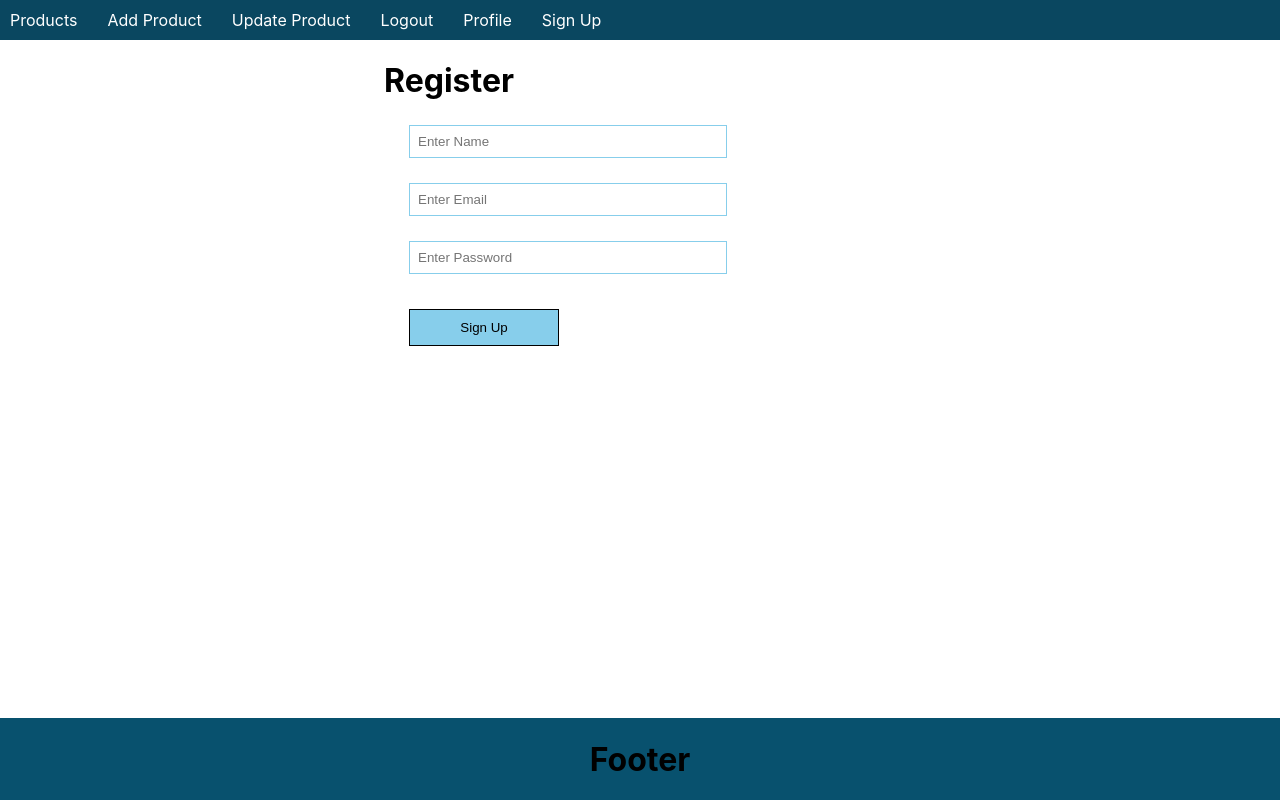
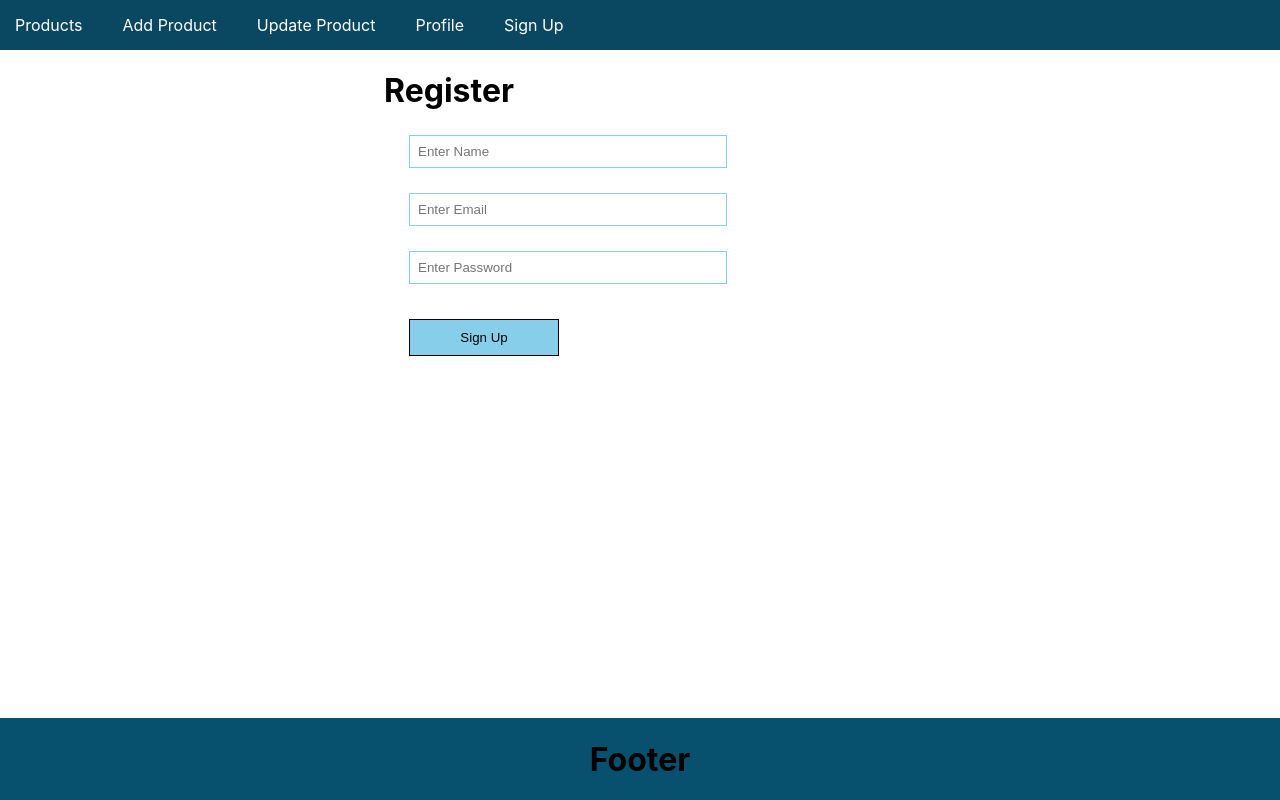
Before and after one commit to iMrihan/e-dashboard, a React (Create React App) app in the folder client/: page /signup in a window 1280 px wide. Built offline with nearby package versions, Linux system fonts and the light colour scheme.

Commit message:
login and logout functionallity is added

```diff
--- a/client/src/App.css
+++ b/client/src/App.css
@@ -1,14 +1,20 @@
-.nav-ul > li {
+.nav-ul {
   display: flex;
   gap: 20px;
 }
-.nav-ul li a {
+.nav-ul > li {
+  list-style: none;
+  padding: 10px;
+}
+
+.nav-ul > li > a {
   color: #fff;
-  padding: 5px;
+
   text-decoration: none;
 }
 .nav-ul {
   padding: 5px;
+
   margin: 0;
   background-color: rgb(10, 71, 96);
 }
--- a/client/src/components/Nav.jsx
+++ b/client/src/components/Nav.jsx
@@ -2,16 +2,30 @@ import React from "react";
 import { Link } from "react-router-dom";
 
 const Nav = () => {
+  const auth = localStorage.getItem("user");
+
   return (
     <div>
       <ul className="nav-ul">
         <li>
           <Link to="/">Products</Link>
+        </li>
+        <li>
           <Link to="/add">Add Product</Link>
+        </li>
+        <li>
           <Link to="/update">Update Product</Link>
-          <Link to="/logout">Logout</Link>
+        </li>
+
+        <li>
           <Link to="/profile">Profile</Link>
-          <Link to="/signup">Sign Up</Link>
+        </li>
+        <li>
+          {auth ? (
+            <Link to="/logout">Logout</Link>
+          ) : (
+            <Link to="/signup">Sign Up</Link>
+          )}
         </li>
       </ul>
     </div>
--- a/client/src/components/SignUp.jsx
+++ b/client/src/components/SignUp.jsx
@@ -1,5 +1,5 @@
 import React from "react";
-import { useState } from "react";
+import { useState, useEffect } from "react";
 import { useNavigate } from "react-router-dom";
 
 const SignUp = () => {
@@ -11,6 +11,13 @@ const SignUp = () => {
   const [userData, setUserData] = useState(initial);
 
   const navigate = useNavigate();
+
+  useEffect(() => {
+    const auth = localStorage.getItem("user");
+    if (auth) {
+      navigate("/");
+    }
+  }, []);
 
   const handleChange = (e) => {
     const { name, value } = e.target;
```
